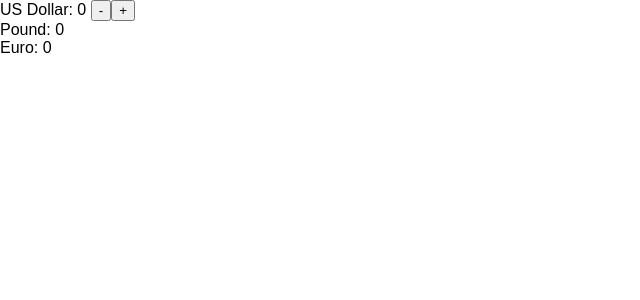
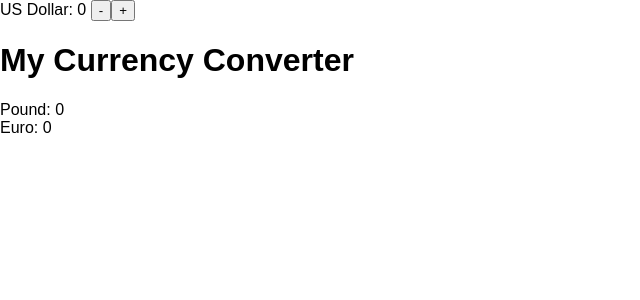
Before and after one commit to TheRobBrennan/render-props, a React (Create React App) app: page / in a window 1280 px wide. Shown: the top 300 px of the page, without its empty margins (0-640 px from the left). Built offline with nearby package versions, Linux system fonts and the light colour scheme.

Commit message:
Note how we can add additional components and elements into the composition function

```diff
--- a/src/App.js
+++ b/src/App.js
@@ -14,6 +14,7 @@ const App = () => (
   <Amount>
     {amount => (
       <div>
+        <h1>My Currency Converter</h1>
         <Pound amount={amount} />
         <Euro amount={amount} />
       </div>
```
